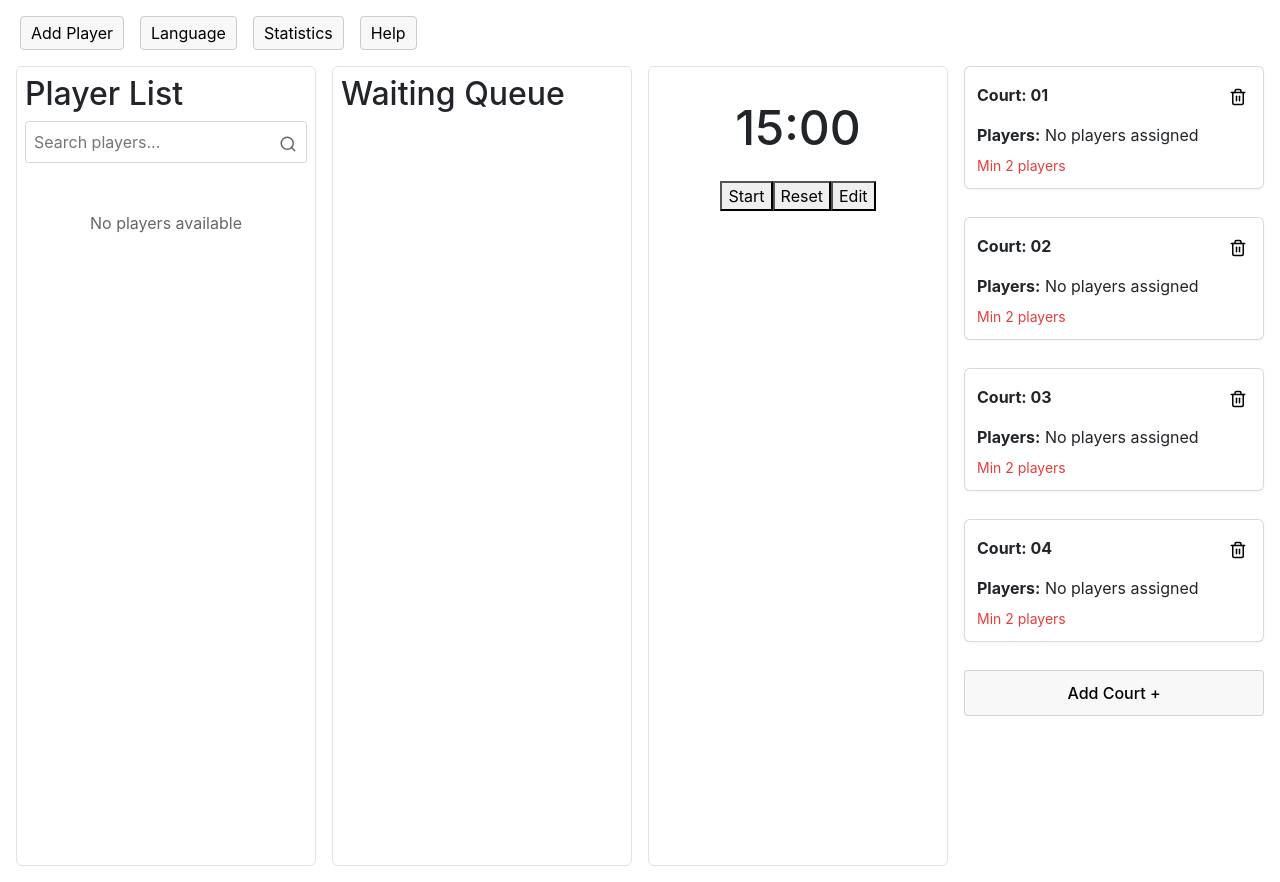
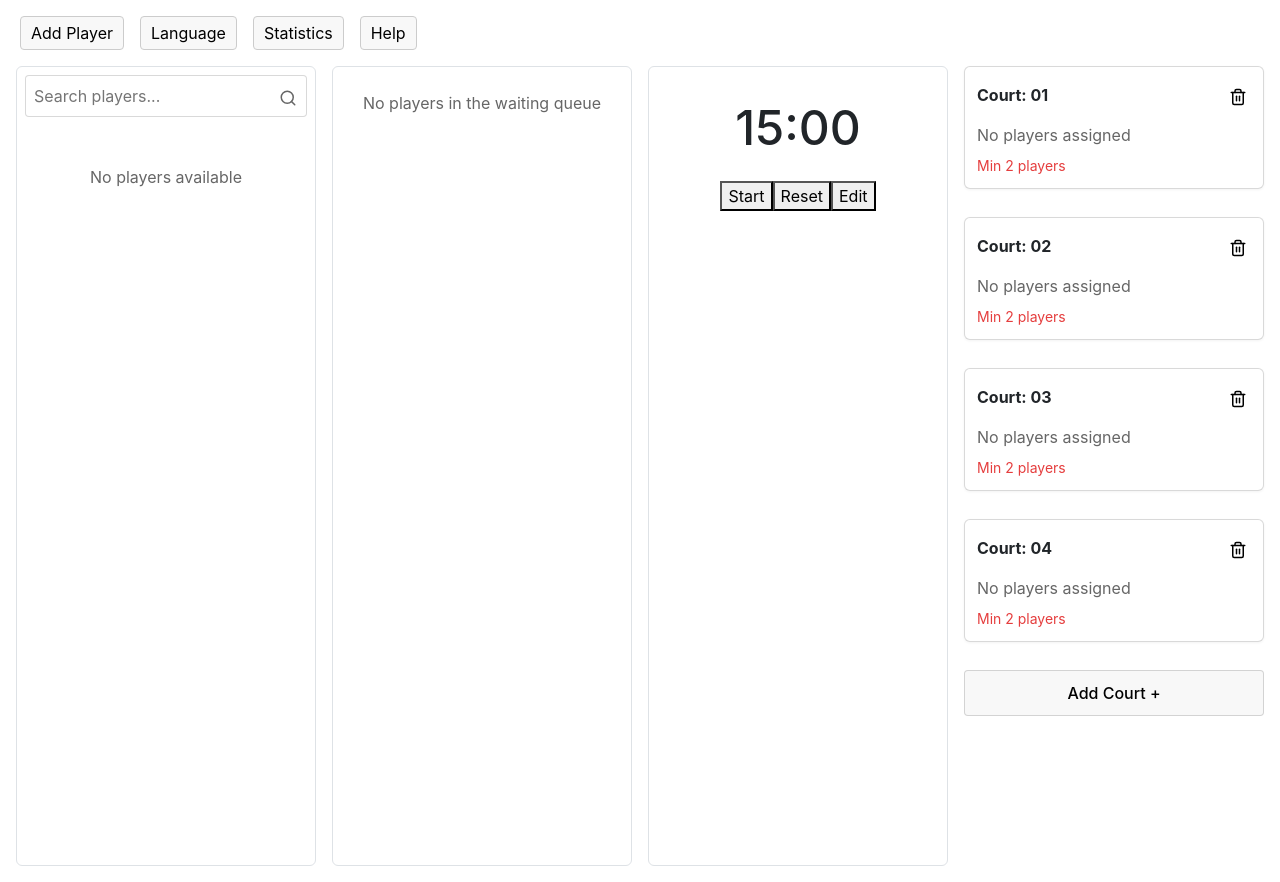
Before and after one commit to ShukriPro/badminton, a React (Create React App) app: page / in a window 1280 px wide. Built offline with nearby package versions, Linux system fonts and the light colour scheme.

Commit message:
ui v3 court

```diff
--- a/src/components/Courts.js
+++ b/src/components/Courts.js
@@ -60,8 +60,17 @@ function Courts() {
     background: '#f8f8f8'
   };
 
+  const playerNameStyle = {
+    border: '1px solid #ddd',
+    borderRadius: '4px',
+    padding: '4px 8px',
+    margin: '2px 0',
+    backgroundColor: '#f9f9f9',
+    display: 'block'
+  };
+
   return (
-    <div >
+    <div>
       <div style={{ display: 'flex', flexDirection: 'column', gap: '16px' }}>
         {courts.map((court) => (
           <div key={court.id} style={courtStyle}>
@@ -101,7 +110,16 @@ function Courts() {
             </div>
             <div style={{ marginTop: '12px' }}>
               <div style={{ marginBottom: '8px' }}>
-                <strong>Players:</strong> {court.players.map(p => `${p.firstName} ${p.lastName}`).join(', ') || 'No players assigned'}
+
+                {court.players.length > 0 ? (
+                  court.players.map((p, index) => (
+                    <span key={index} style={playerNameStyle}>
+                      {`${p.firstName} ${p.lastName}`}
+                    </span>
+                  ))
+                ) : (
+                  <span style={{ color: '#666' }}>No players assigned</span>
+                )}
               </div>
               <div style={{ fontSize: '0.875rem', color: '#666' }}>
                 {court.players.length < 2 && (
--- a/src/components/PlayerList.js
+++ b/src/components/PlayerList.js
@@ -126,9 +126,7 @@ function PlayerList() {
 
   return (
     <div>
-      <h2>Player List</h2>
-
-      <div style={{ marginBottom: '1rem', position: 'relative' }}>
+      <div style={{ marginBottom: '0.1rem', position: 'relative' }}>
         <input
           type="text"
           placeholder="Search players..."
@@ -160,8 +158,23 @@ function PlayerList() {
           // Find the original index in the players array
           const originalIndex = players.findIndex(player => player.id === p.id);
           return (
-            <li key={p.id} style={{ display: 'flex', justifyContent: 'space-between', marginBottom: '0.5rem', alignItems: 'center' }}>
-              {`${p.firstName} ${p.lastName}`}
+            <li
+              key={p.id}
+              style={{
+                display: 'flex',
+                justifyContent: 'space-between',
+                marginBottom: '0.5rem',
+                alignItems: 'center',
+                border: '1px solid #ddd',
+                borderRadius: '4px',
+                padding: '10px',
+                backgroundColor: '#f9f9f9'
+              }}
+            >
+              <div>
+                <strong>{`${p.firstName} ${p.lastName}`}</strong>
+
+              </div>
               <div style={{ display: 'flex', gap: '10px' }}>
                 <button
                   onClick={() => openEditDialog(originalIndex)}
--- a/src/components/WaitingQueue.js
+++ b/src/components/WaitingQueue.js
@@ -1,7 +1,9 @@
 import React, { useState, useEffect } from 'react';
+import { X } from 'lucide-react';
 
 function WaitingQueue() {
   const [waitingPlayers, setWaitingPlayers] = useState([]);
+  const [hoveredIndex, setHoveredIndex] = useState(null);
 
   useEffect(() => {
     loadWaitingPlayers();
@@ -33,15 +35,64 @@ function WaitingQueue() {
 
   return (
     <div>
-      <h2>Waiting Queue</h2>
+      {waitingPlayers.length === 0 ? (
+        <div style={{ textAlign: 'center', color: '#666', padding: '1rem' }}>
+          No players in the waiting queue
+        </div>
+      ) : (
         <ul style={{ listStyle: 'none', padding: 0 }}>
           {waitingPlayers.map((player, i) => (
-          <li key={player.id} style={{ display: 'flex', justifyContent: 'space-between', marginBottom: '0.5rem' }}>
+            <li
+              key={player.id}
+              style={{
+                display: 'flex',
+                justifyContent: 'space-between',
+                marginBottom: '0.5rem',
+                border: '1px solid #ddd',
+                borderRadius: '4px',
+                padding: '10px',
+                backgroundColor: '#f9f9f9',
+                alignItems: 'center'
+              }}
+              onMouseEnter={() => setHoveredIndex(i)}
+              onMouseLeave={() => setHoveredIndex(null)}
+            >
+              <div style={{ flexGrow: 1 }}>
                 {`${player.firstName} ${player.lastName} (${player.gender}, ${player.level})`}
-            <button onClick={() => removeFromWaiting(i)}>Remove</button>
+                {hoveredIndex === i && (
+                  <div style={{
+                    position: 'absolute',
+                    backgroundColor: 'rgba(0,0,0,0.7)',
+                    color: 'white',
+                    padding: '5px',
+                    borderRadius: '4px',
+                    fontSize: '0.8em',
+                    marginTop: '5px',
+                    marginLeft: '10px'
+                  }}>
+                    Remove from queue
+                  </div>
+                )}
+              </div>
+              <button
+                onClick={() => removeFromWaiting(i)}
+                style={{
+                  background: 'none',
+                  border: '1px solid rgba(0,0,0,0.2)',
+                  borderRadius: '4px',
+                  cursor: 'pointer',
+                  padding: '4px',
+                  display: 'flex',
+                  alignItems: 'center',
+                  justifyContent: 'center'
+                }}
+              >
+                <X size={16} color="red" />
+              </button>
             </li>
           ))}
         </ul>
+      )}
     </div>
   );
 }
```
Lines whose indentation alone changed are shown as unchanged.
